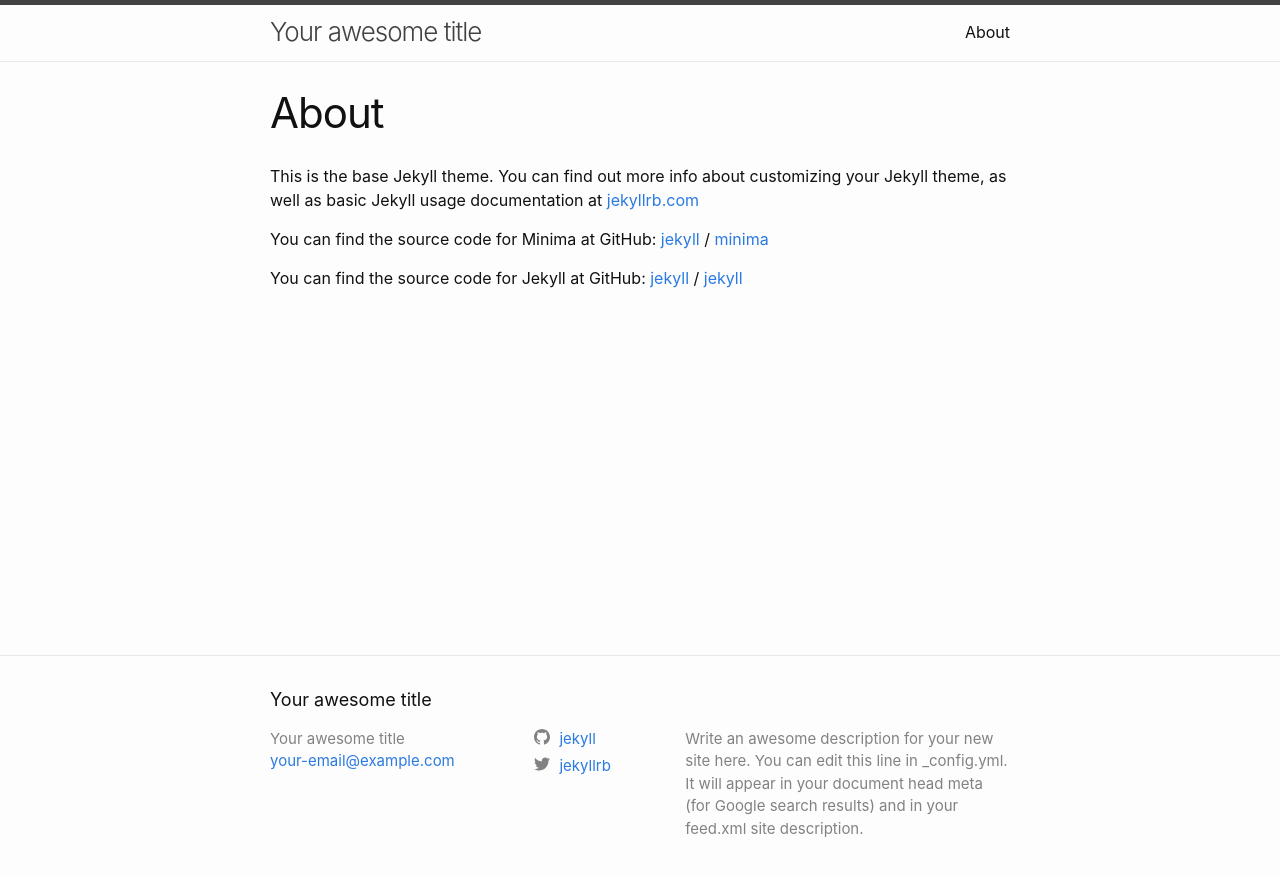
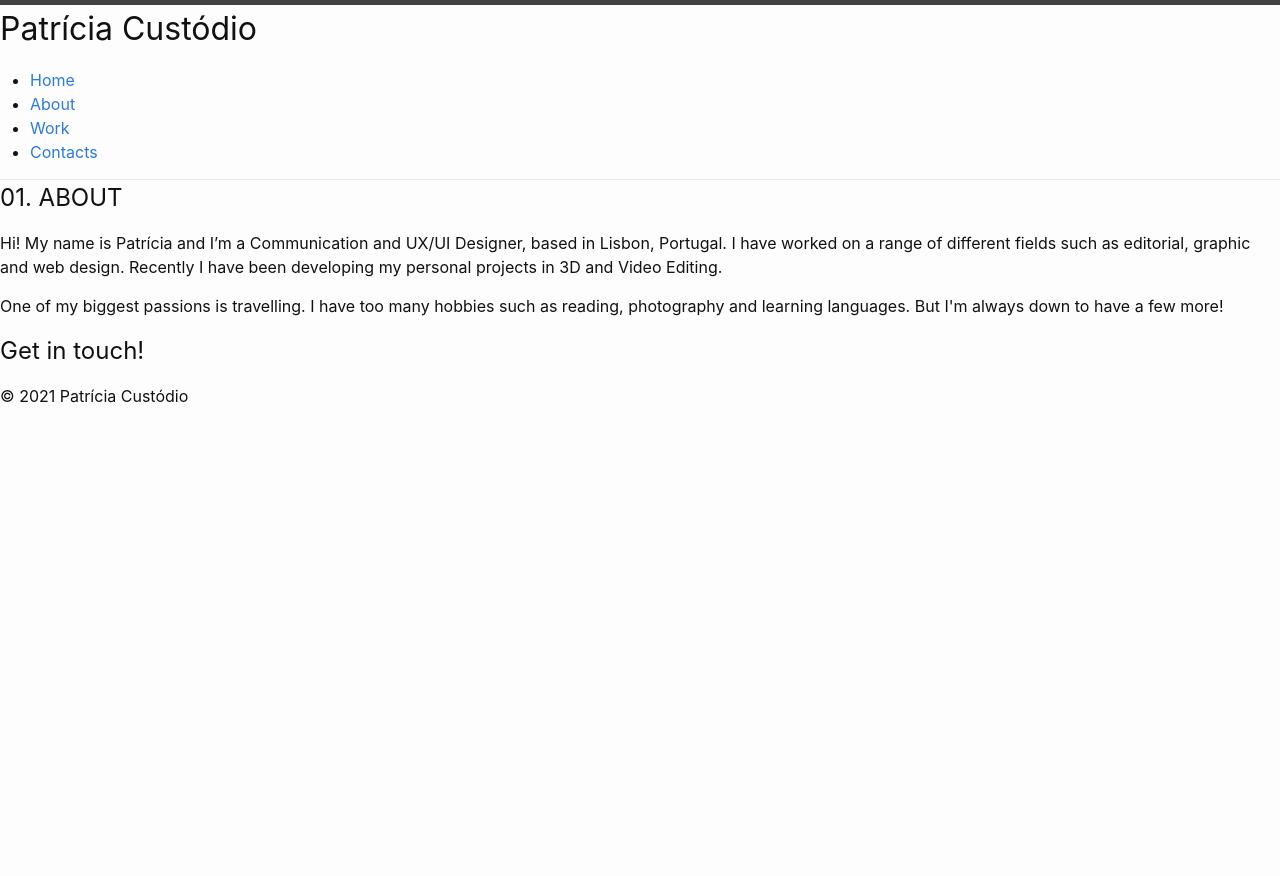
Before and after one commit to PatriciaCustodio2303/projeto, a Jekyll site: the page built from about.markdown, in a window 1280 px wide. Shown: the top 876 px of the page. Built offline with Jekyll 4.4.1, drawn with Linux system fonts in a browser that asks for light colours.

Commit message:
nav, footer, pages

```diff
--- a/_includes/footer.html
+++ b/_includes/footer.html
@@ -1,3 +1,9 @@
+<footer>
+  <h2>Get in touch!</h2>
+  <p>© 2021 Patrícia Custódio</p>
+</footer>
+  {% comment %}
+
 <footer class="site-footer h-card">
   <data class="u-url" href="{{ "/" | relative_url }}"></data>
 
@@ -33,3 +39,4 @@
   </div>
 
 </footer>
+{% endcomment %}
--- a/_includes/head.html
+++ b/_includes/head.html
@@ -2,6 +2,7 @@
   <meta charset="utf-8">
   <meta http-equiv="X-UA-Compatible" content="IE=edge">
   <meta name="viewport" content="width=device-width, initial-scale=1">
+  <title>Patrícia Custódio</title>
   {%- seo -%}
   <link rel="stylesheet" href="{{ "/assets/main.css" | relative_url }}">
   {%- feed_meta -%}
--- a/_includes/header.html
+++ b/_includes/header.html
@@ -1,5 +1,15 @@
 <header class="site-header" role="banner">
 
+<h1>Patrícia Custódio</h1>
+<nav>
+  <ul>
+    {% for item in site.data.samplelist.docs %}
+    <li><a href="{{site.baseurl}}/{{item.url}}">{{ item.title }}</a></li>
+    {% endfor %}
+  </ul>
+</nav>
+
+  {% comment %}
   <div class="wrapper">
     {%- assign default_paths = site.pages | map: "path" -%}
     {%- assign page_paths = site.header_pages | default: default_paths -%}
@@ -27,4 +37,6 @@
       </nav>
     {%- endif -%}
   </div>
+
+  {% endcomment %}
 </header>
--- /dev/null
+++ b/_layouts/about.html
@@ -0,0 +1,21 @@
+---
+layout: default
+---
+
+<section>
+    <h2>01. ABOUT</h2>
+    <p>Hi! My name is Patrícia and I’m a Communication and UX/UI Designer, based in Lisbon, Portugal. I have worked on a range of different fields such as editorial, graphic and web design. Recently I have been developing my personal projects in 3D and Video Editing.</p>
+    <p>One of my biggest passions is travelling. I have too many hobbies such as reading, photography and learning languages. But I'm always down to have a few more! </p>
+</section>
+
+<section>
+    {%- include experience.html -%}
+</section>
+
+<section>
+    {%- include education.html -%}
+</section>
+
+<section>
+    {%- include skills.html -%}
+</section>
--- a/_layouts/default.html
+++ b/_layouts/default.html
@@ -1,5 +1,21 @@
 <!DOCTYPE html>
 <html lang="{{ page.lang | default: site.lang | default: "en" }}">
+
+  {%- include head.html -%}
+
+  <body>
+
+    {%- include header.html -%}
+
+    <main>
+        {{ content }}
+    </main>
+
+    {%- include footer.html -%}
+
+  </body>
+
+  {% comment %}
 
   {%- include head.html -%}
 
@@ -17,4 +33,6 @@
 
   </body>
 
+  {% endcomment %}
+
 </html>
--- a/about.markdown
+++ b/about.markdown
@@ -1,18 +1,4 @@
 ---
-layout: page
+layout: about
 title: About
-permalink: /about/
 ---
-
-This is the base Jekyll theme. You can find out more info about customizing your Jekyll theme, as well as basic Jekyll usage documentation at [jekyllrb.com](https://jekyllrb.com/)
-
-You can find the source code for Minima at GitHub:
-[jekyll][jekyll-organization] /
-[minima](https://github.com/jekyll/minima)
-
-You can find the source code for Jekyll at GitHub:
-[jekyll][jekyll-organization] /
-[jekyll](https://github.com/jekyll/jekyll)
-
-
-[jekyll-organization]: https://github.com/jekyll
```
Also changed, not shown: _data/samplelist.yml (added, +14 -0 lines), _layouts/home.html (+9 -0 lines), contacts.md (added, +6 -0 lines), work.md (added, +6 -0 lines), _includes/education.html (added), _includes/experience.html (added), _includes/skills.html (added), _layouts/contacts.html (added), _layouts/work.html (added), education/erasmus.html (added), education/licenciatura.html (added), education/posgraduacao.html (added), experience/inetum.html (added), 1 other file.
